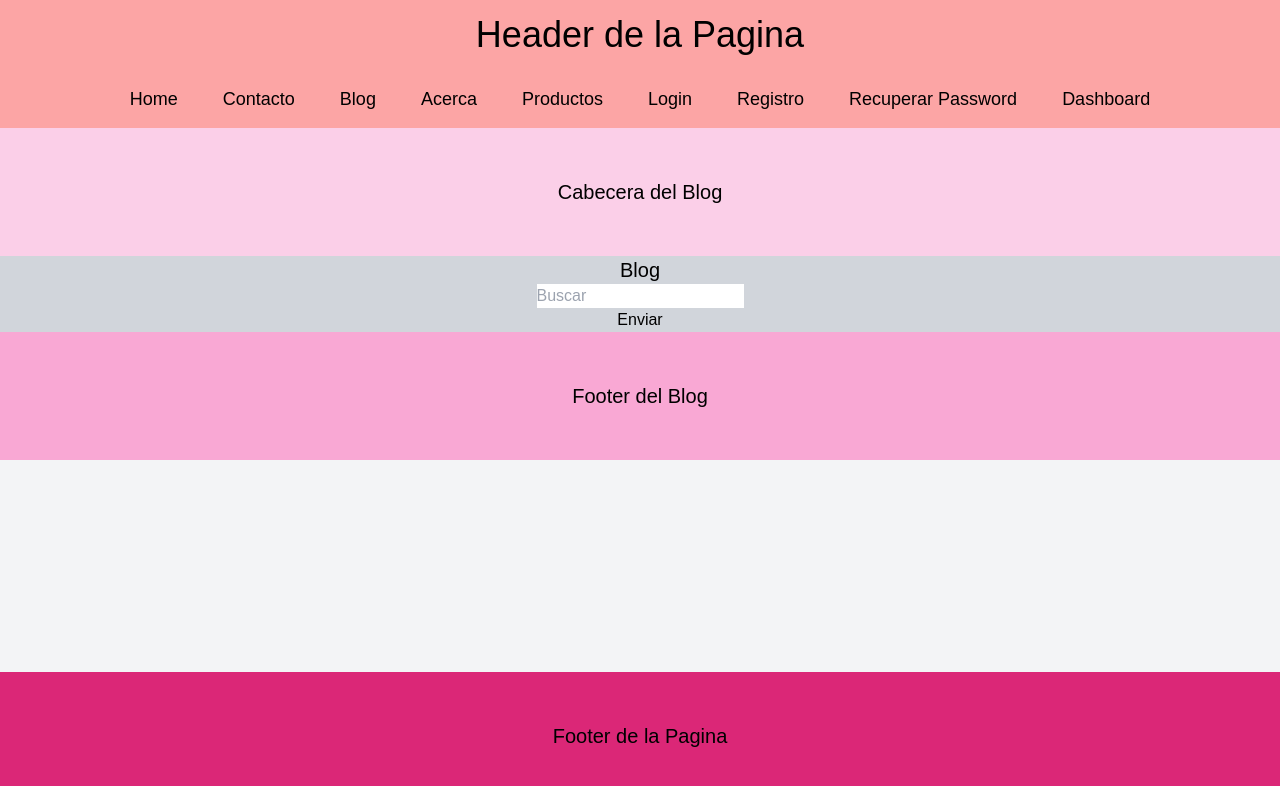
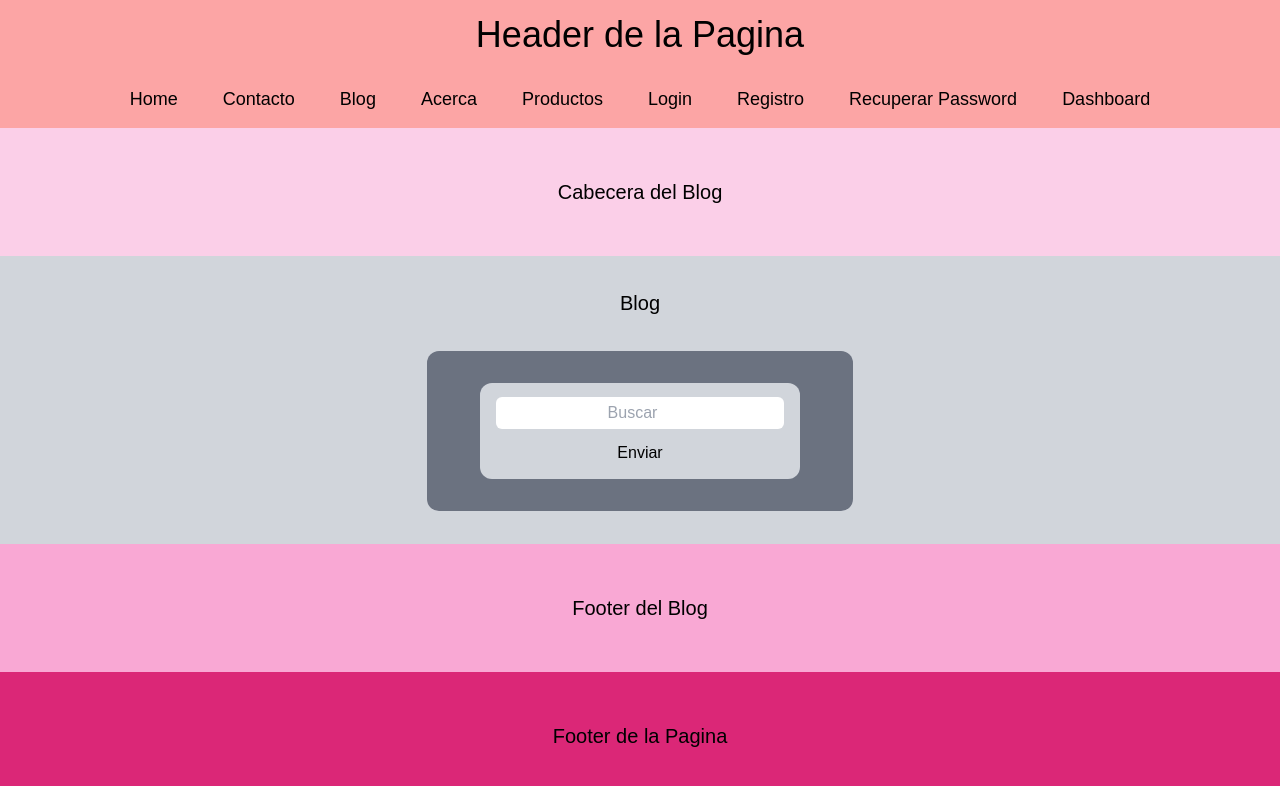
Before and after one commit to Gastonfauret/nextjs-project, a Next.js app: page /blog in a window 1280 px wide. Shown: the top 786 px of the page. Built offline with nearby package versions, Linux system fonts and the light colour scheme.

Commit message:
all styles added. Components are needed to add.

```diff
--- a/package.json
+++ b/package.json
@@ -20,7 +20,7 @@
     "autoprefixer": "^10.4.20",
     "eslint": "^8",
     "eslint-config-next": "15.0.1",
-    "postcss": "^8.4.47",
+    "postcss": "^8.4.49",
     "tailwindcss": "^3.4.14",
     "typescript": "^5"
   }
--- a/src/app/(cuenta)/template.tsx
+++ b/src/app/(cuenta)/template.tsx
@@ -1,25 +1,27 @@
-"use client"
+"use client";
 
-import React, { useState} from "react";
+import React, { useState } from "react";
 
 export default function ProfileLayout({
   children,
 }: {
   children: React.ReactNode;
 }) {
-
   const [input, setInput] = useState("");
 
   return (
     <>
+      <div className="flex flex-col items-center justify-evenly h-full text-xl bg-yellow-100">
         <h2>Rutas relativas a la cuenta del Usuario</h2>
         <h3>Explicando la diferencia entre Layouts y Templates</h3>
         {children}
         <input
+        className=" w-72 h-8 rounded-md text-center"
           type="text"
           value={input}
-            onChange={(e) =>setInput(e.target.value)}
+          onChange={(e) => setInput(e.target.value)}
         />
+      </div>
     </>
   );
 }
--- a/src/app/acerca/page.tsx
+++ b/src/app/acerca/page.tsx
@@ -1,3 +1,7 @@
 export default function Acerca() {
-    return <h1>Acerca</h1>
+  return (
+    <div className="flex items-center justify-center h-full text-xl bg-blue-300">
+      <h1>Acerca</h1>
+    </div>
+  );
 }
--- a/src/app/blog/layout.tsx
+++ b/src/app/blog/layout.tsx
@@ -5,19 +5,32 @@ export default function BlogLayout({
 }) {
   return (
     <>
-      <header className="flex items-center justify-center w-full h-32 text-xl bg-pink-200">Cabecera del Blog</header>
+      <div className=" flex flex-col bg-yellow-300 w-full h-full ">
+        <header className="flex items-center justify-center w-full h-32 text-xl bg-pink-200">
+          Cabecera del Blog
+        </header>
 
-      <main className="flex flex-col items-center justify-center w-full bg-gray-300">
-        <section>{children}</section>
-        <aside >
-          <form className="flex flex-col" action="">
-            <input type="search" name="" id="" placeholder="Buscar"/>
-            <input className="cursor-pointer hover:text-blue-400" type="submit" value="Enviar"  />
-          </form>
-        </aside>
-      </main>
+        <main className="flex flex-col flex-grow items-center w-full bg-gray-300 justify-evenly">
+          <section>{children}</section>
 
-      <footer className="flex items-center justify-center w-full h-32 text-xl bg-pink-300">Footer del Blog</footer>
+          <div className="flex items-center justify-center w-1/3 h-40 bg-gray-500 rounded-xl">
+            <aside>
+              <form className="flex flex-col items-center rounded-xl justify-center gap-3 w-80 h-24 bg-gray-300 " action="">
+                <input className=" w-72 h-8 rounded-md text-center" type="search" name="" id="" placeholder="Buscar" />
+                <input
+                  className="cursor-pointer hover:text-blue-400"
+                  type="submit"
+                  value="Enviar"
+                />
+              </form>
+            </aside>
+          </div>
+        </main>
+
+        <footer className="flex items-center justify-center w-full h-32 text-xl bg-pink-300">
+          Footer del Blog
+        </footer>
+      </div>
     </>
   );
 }
--- a/src/app/blog/page.tsx
+++ b/src/app/blog/page.tsx
@@ -1,3 +1,7 @@
 export default function Blog() {
-    return <h1 className="text-xl ">Blog</h1>
+  return (
+    <div>
+      <h1 className="text-xl ">Blog</h1>
+    </div>
+  );
 }
--- a/src/app/dashboard/layout.tsx
+++ b/src/app/dashboard/layout.tsx
@@ -11,12 +11,21 @@ export default function DashboardLayout({
 }) {
     return (
         <>
-            <article>{children}</article>
-            <section>
-                <aside>{analytics}</aside>
-                <aside>{video}</aside>
-                <aside>{chat}</aside>
-            </section>
+            <div className="flex flex-col items-center justify-evenly h-full text-xl bg-lime-200 ">
+                <article>{children}</article>
+
+                <section className=" w-3/5 h-64 flex bg-slate-500 items-center justify-around rounded-lg">
+                    <aside className=" w-96 h-56 bg-amber-400 flex items-center justify-center rounded-lg">
+                        {analytics}
+                    </aside>
+                    <aside className=" w-96 h-56 bg-amber-400 flex items-center justify-center rounded-lg">
+                        {video}
+                    </aside>
+                    <aside className=" w-96 h-56 bg-amber-400 flex items-center justify-center rounded-lg">
+                        {chat}
+                    </aside>
+                </section>
+            </div>
         </>
     );
 }
--- a/src/app/productos/[productId]/comentarios/[commentId]/page.tsx
+++ b/src/app/productos/[productId]/comentarios/[commentId]/page.tsx
@@ -4,8 +4,10 @@ export default function CommentDetail({
   params: { productId: string; commentId: string };
 }) {
   return (
-    <h1>
-      Comentario {params.commentId} del Producto {params.productId}
-    </h1>
+    <div className="flex items-center justify-center h-full text-xl bg-red-100">
+      <h1>
+        Comentario {params.commentId} del Producto {params.productId}
+      </h1>
+    </div>
   );
 }
--- a/src/app/productos/page.tsx
+++ b/src/app/productos/page.tsx
@@ -1,3 +1,7 @@
 export default function Productos() {
-    return <h1>Productos</h1>
+  return (
+    <div className="flex items-center justify-center h-full text-xl bg-red-100">
+      <h1>Productos</h1>
+    </div>
+  );
 }
```
Also changed, not shown: 1 other file (tests, documents, lock files or other folders). Lines whose indentation alone changed are shown as unchanged.
